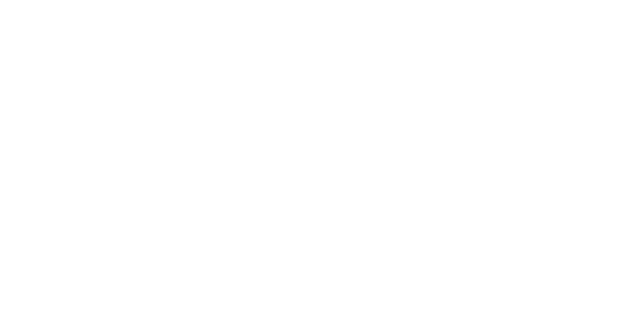
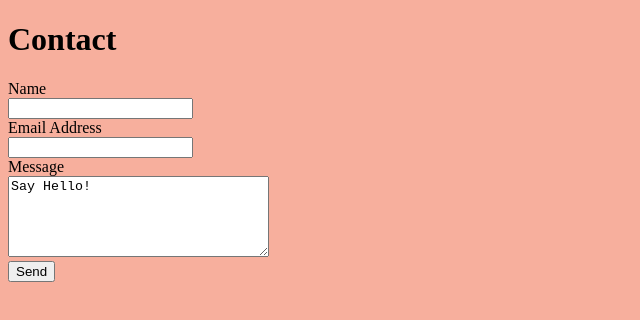
Before and after one commit to Ehwang12/Basic-Portfolio, a plain HTML site: page contact.html in a window 1280 px wide. Shown: the whole page, without its empty margins (0-640 px from the left). Drawn offline with Linux system fonts and the light colour scheme.

Commit message:
added links to stylesheets

```diff
--- a/contact.html
+++ b/contact.html
@@ -4,9 +4,31 @@
     <meta charset="UTF-8">
     <meta name="viewport" content="width=device-width, initial-scale=1.0">
     <meta http-equiv="X-UA-Compatible" content="ie=edge">
+    <link href="./assets/css/contact.css" type="text/css" rel="stylesheet">
     <title>Contact</title>
 </head>
 <body>
+    <h1>Contact</h1>
+    <div>
+        <form action="/contact.html" method="post">
+            <label for="name">Name</label>
+                <br>
+            <input type="text" name="name" id="name">
+                <br>
+            <label for="emailaddress">Email Address</label>
+                <br>
+            <input type="email" name="emailaddress" id="emailaddress">
+                <br>
+            <label for="message">Message</label>
+                <br>
+            <textarea name="message" id="message" rows="5" cols="30">Say Hello!</textarea>
+        </form>
+    </div>
+    <div>
+        <form>
+            <input type="submit" value="Send">
+        </form>
 
+    </div>
 </body>
 </html>
```
Also changed, not shown: index.html (+13 -6 lines), portfolio.html (+4 -1 lines).
